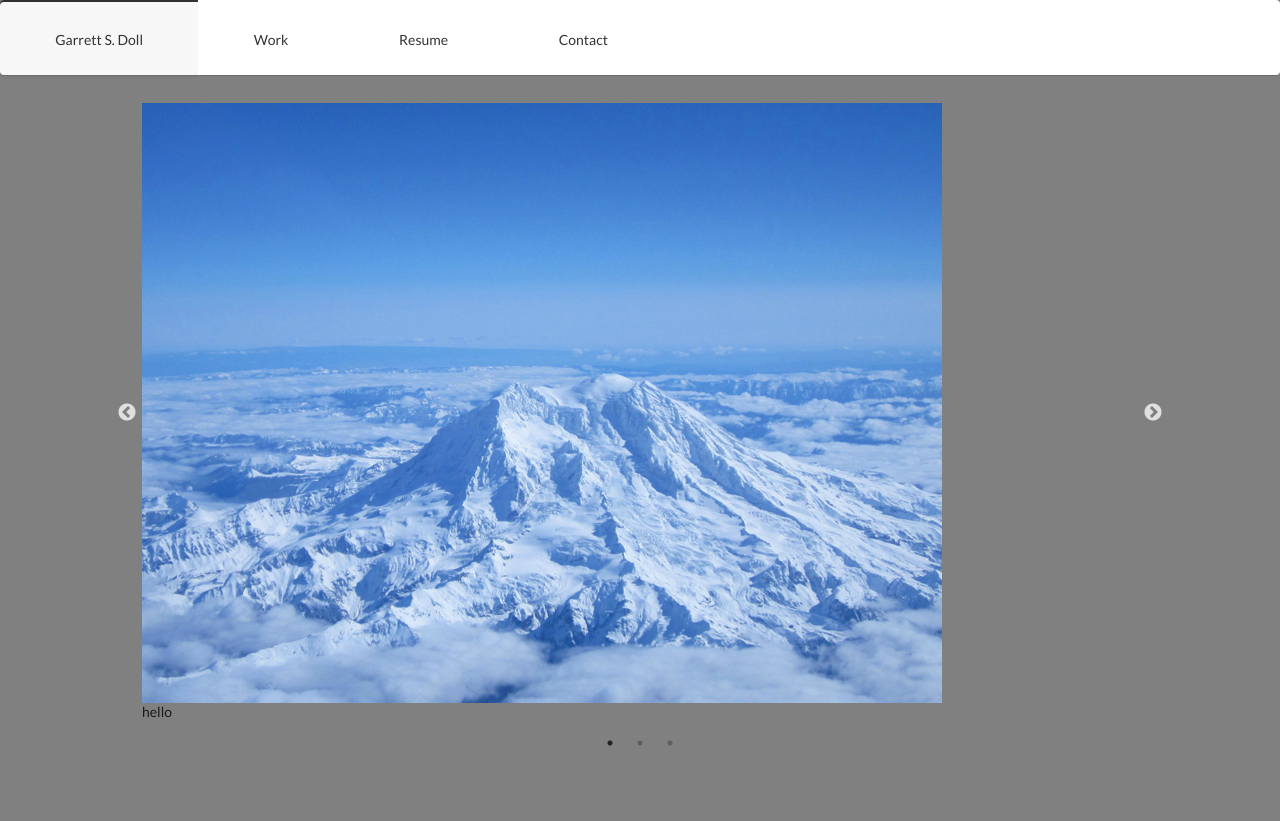
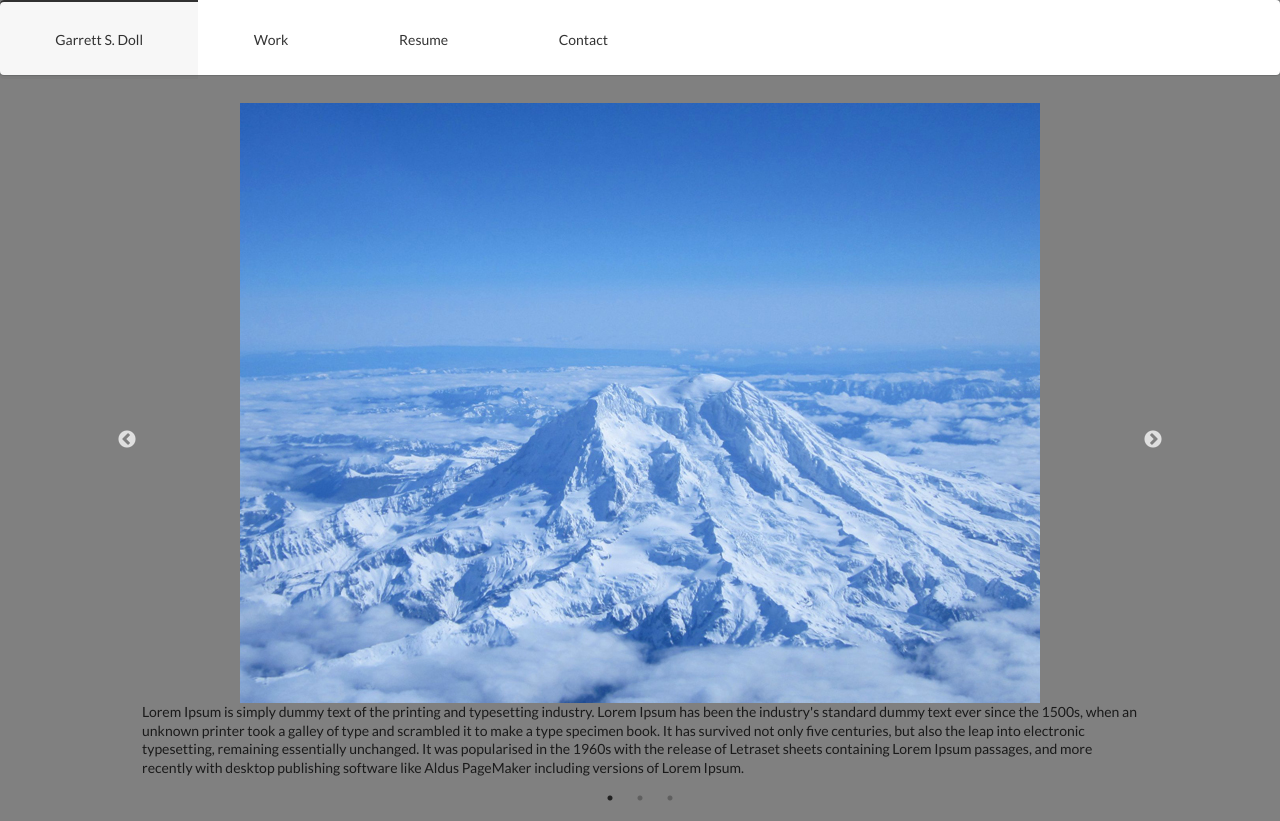
Before and after one commit to garrettdoll/portfolio_site, a plain HTML site: page index.html in a window 1280 px wide. Before the commit the page ends 800 px from the top, so only its background shows below. Drawn offline with nearby package versions, Linux system fonts and the light colour scheme.

Commit message:
got the carousel working correctly!

```diff
--- a/css/styles.css
+++ b/css/styles.css
@@ -9,10 +9,11 @@ body {
 
 
 
-div {
 
+img {
 
 	margin: auto;
+
 
 }
 
--- a/index.html
+++ b/index.html
@@ -45,7 +45,7 @@
 
         <div class="gallery">
 
-          <div><img src="img/pic1.jpg"/><p>hello</p></div>
+          <div><img src="img/pic1.jpg"/><p>Lorem Ipsum is simply dummy text of the printing and typesetting industry. Lorem Ipsum has been the industry's standard dummy text ever since the 1500s, when an unknown printer took a galley of type and scrambled it to make a type specimen book. It has survived not only five centuries, but also the leap into electronic typesetting, remaining essentially unchanged. It was popularised in the 1960s with the release of Letraset sheets containing Lorem Ipsum passages, and more recently with desktop publishing software like Aldus PageMaker including versions of Lorem Ipsum.</p></div>
           <div><img src="img/pic2.jpg"/></div>
           <div><img src="img/pic3.jpg"/></div>
 
```
